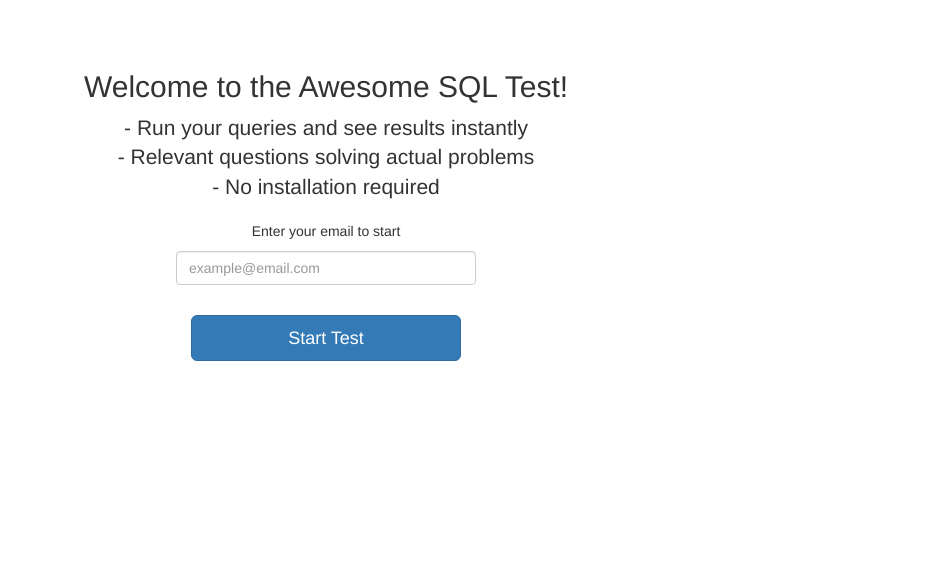
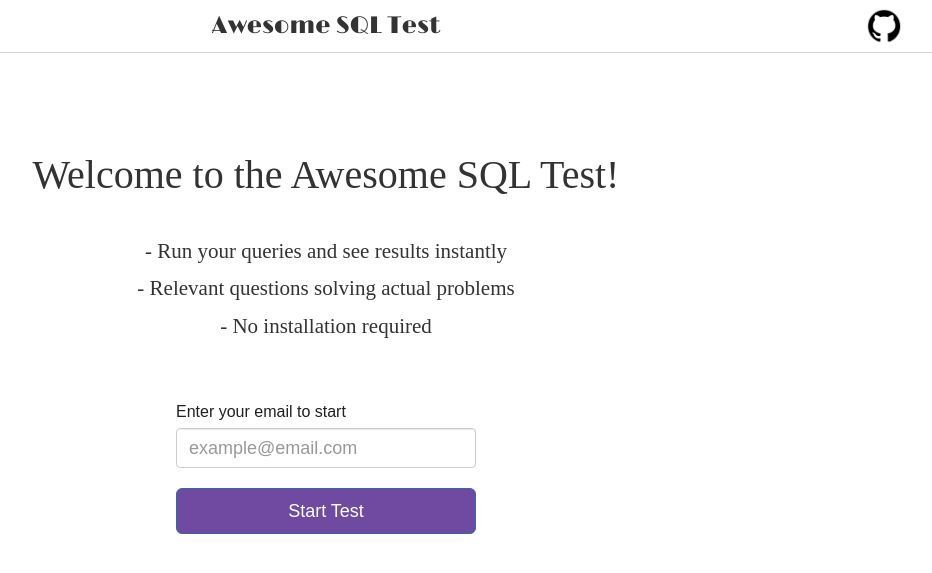
Before and after one commit to arielbello/sql-test-website, a Flask app: page / in a window 1280 px wide. Shown: the top 573 px of the page, without its empty margins (314-1246 px from the left). Run offline with Flask 2, Linux system fonts and the light colour scheme; some libraries are stand-ins or nearby versions.

Commit message:
Added header + design changes

```diff
--- a/app/static/css/base.css
+++ b/app/static/css/base.css
@@ -1,10 +1,18 @@
+@font-face {
+    font-family: 'Limelight';
+    src: url(/static/fonts/Limelight-Regular.ttf);
+}
+
 body {
-    height: 100%;
+    min-width: 500px;
+    font-family: sans-serif;
 }
 
 div.container {
     height: 100%;
     width : 50%;
+    min-width: 500px;
+    padding: 0px;
 }
 
 .alert {
@@ -19,3 +27,21 @@ h1 {
     color: darkgray;
     text-align: center;
 }
+
+div#header {
+    top:0;
+    left: 0;
+    position: absolute;
+    width: 100%;
+    height: 60px;
+    background-color: rgb(240, 226, 36);
+}
+
+div#footer {
+    bottom:0;
+    left: 0;
+    position: absolute;
+    width: 100%;
+    height: 30px;
+    background-color: rgb(51, 48, 0);
+}
--- /dev/null
+++ b/app/static/css/header.css
@@ -0,0 +1,35 @@
+header {
+    background-color: white;
+    /* background-color: rgb(240, 226, 36); */
+    border-bottom: solid;
+    border-width: 1px;
+    border-color: lightgray;
+}
+
+.flex-container {
+    display: flex;
+    align-items: center;
+    justify-content: center;
+    height: 52px;
+    margin: 0px 5% 0px 5%;
+}
+
+.header-item {
+    flex-basis: 40px;
+    flex-grow: 1;
+    font-family: 'Limelight', sans-serif;
+    font-size: 24px;
+}
+
+.header-item.left {
+    text-align: left;
+}
+
+.header-item.center {
+    text-align: center;
+    min-width: 80px;
+}
+
+.header-item.right {
+    text-align: right;
+}
--- a/app/static/css/home.css
+++ b/app/static/css/home.css
@@ -1,8 +1,3 @@
-.email-container {
-    width: 300px;
-    margin: auto;
-}
-
 .container {
     vertical-align: auto;
     margin: auto;
@@ -10,16 +5,43 @@
     text-align: center;
 }
 
-p.text {
-    margin-top: 50px;
+.intro-text {
+    font-family: serif;
+}
+
+.header {
+    font-size: 40px;
+    margin: 50px 0px 40px;
+}
+
+.bullet-points {
+    margin: 8px 0px;
+}
+
+.email-container {
+    width: 300px;
+    margin: auto;
+    margin-top: 60px;
+    font-family: sans-serif;
+}
+
+.email-label {
+    font-size:medium;
+    text-align: left;
+    font-weight: lighter;
+    margin-bottom: 4px;
+    color: #202020;
 }
 
 input.email {
     width: 100%;
+    height: 40px;
     margin: auto;
+    font-size: large;
 }
 
 .btn-primary {
-    margin-top: 20px;
-    width: 90%;
+    margin-top: 10px;
+    width: 100%;
+    background-color: #6f4aa0;
 }
--- a/app/static/css/sqltest.css
+++ b/app/static/css/sqltest.css
@@ -17,7 +17,7 @@ input.btn {
     border-width: 1px;
     border-style: solid;
     word-wrap: break-word;
-    max-width: 320px;
+    max-width: 400px;
     padding: 5px 10px;
 }
 
@@ -54,7 +54,7 @@ input.btn {
 }
 
 #question-text {
-    font-size: medium;
+    font-size: large;
 }
 
 #schema-title {
--- a/app/templates/base.html
+++ b/app/templates/base.html
@@ -2,9 +2,16 @@
     {% block styles %}
         {{super()}}
         <link rel="stylesheet" href="{{url_for('static', filename='css/base.css')}}">
+        <link rel="stylesheet" href="{{url_for('static', filename='css/header.css')}}">
+    {% endblock %}
+
+    {% block navbar %}
+        {{ super() }}
+        {% include "header.html" %}
     {% endblock %}
 
     {% block title %} SQL Test {% endblock %}
 
-    {% block content %}
+    {% block body %}
+        {{ super() }}
     {% endblock %}
--- /dev/null
+++ b/app/templates/header.html
@@ -0,0 +1,17 @@
+{% block header %}
+<header>
+
+    <div class="flex-container">
+        <div class="header-item text-center left"></div>
+        <div class="header-item text-center center">Awesome SQL Test</div>
+        <div class="header-item text-center right">
+            <a target="_blank" rel="noopener noreferrer"
+               href="https://github.com/arielbello/sql-test-website" >
+                <img alt="github" width="36" height="36" src="{{ url_for('static', filename='imgs/github.png') }}">
+            </a>
+        </div>
+    </div>
+</header>
+
+
+{% endblock %}
--- a/app/templates/sqltest.html
+++ b/app/templates/sqltest.html
@@ -7,10 +7,11 @@
 
 
 {% block content %}
+{{ super() }}
 
 <div class="container">
 
-    <h1> SQL Test Page </h1>
+    <h2 class="text-left"> Problem 1 </h2>
     <hr>
 
     <div class="row">
--- a/app/templates/sqltest_question.html
+++ b/app/templates/sqltest_question.html
@@ -1,6 +1,6 @@
 <div class="question bordered" id="question-container">
 
-    <h2>Most common devices</h2>
+    <h2>Device type distribution</h2>
     <hr>
     <p id="question-text">
         Write a query to get the number of unique Google users
```
Also changed, not shown: app/static/fonts/Limelight-Regular.ttf (added), app/static/imgs/github.png (added).
